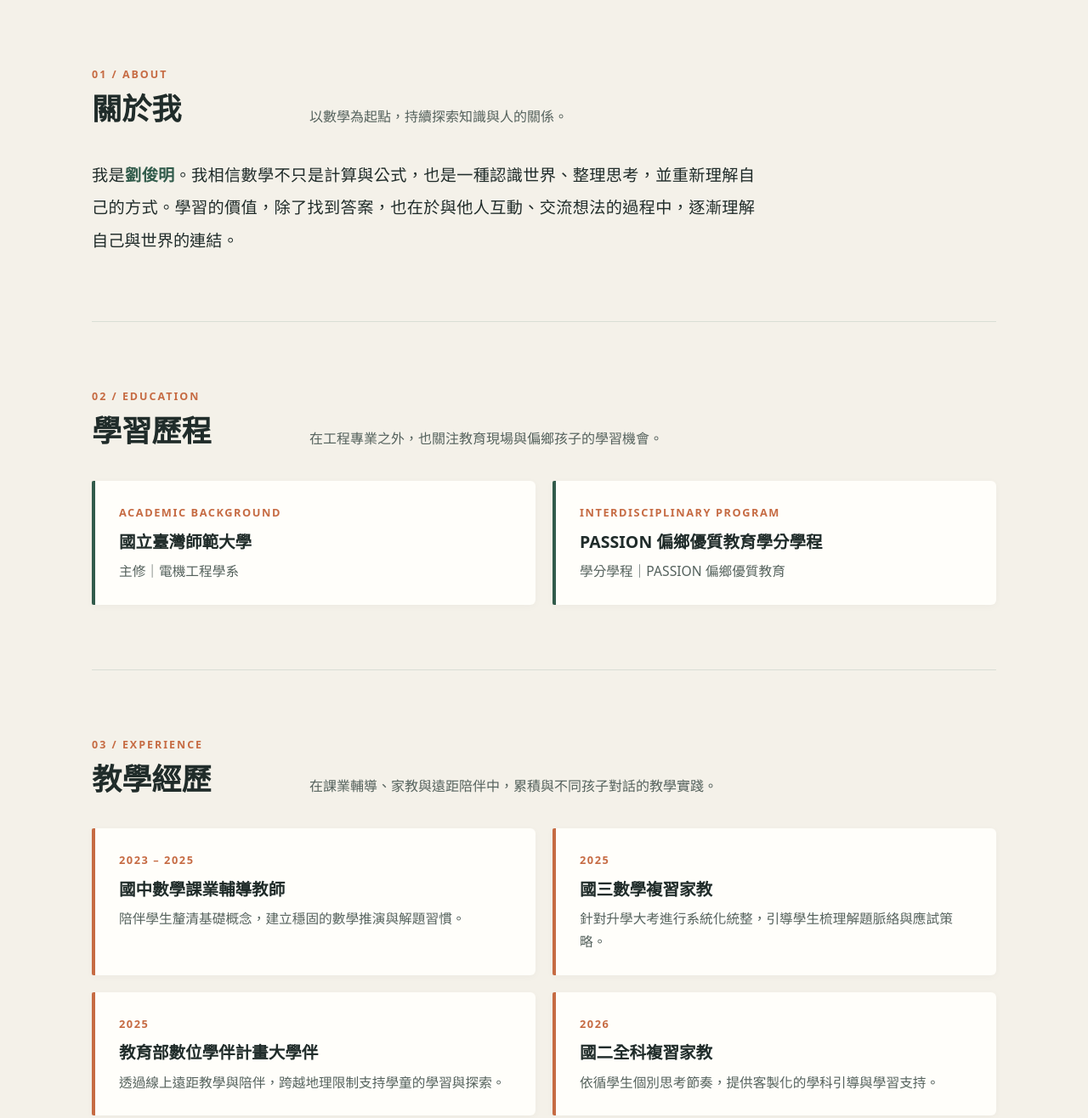
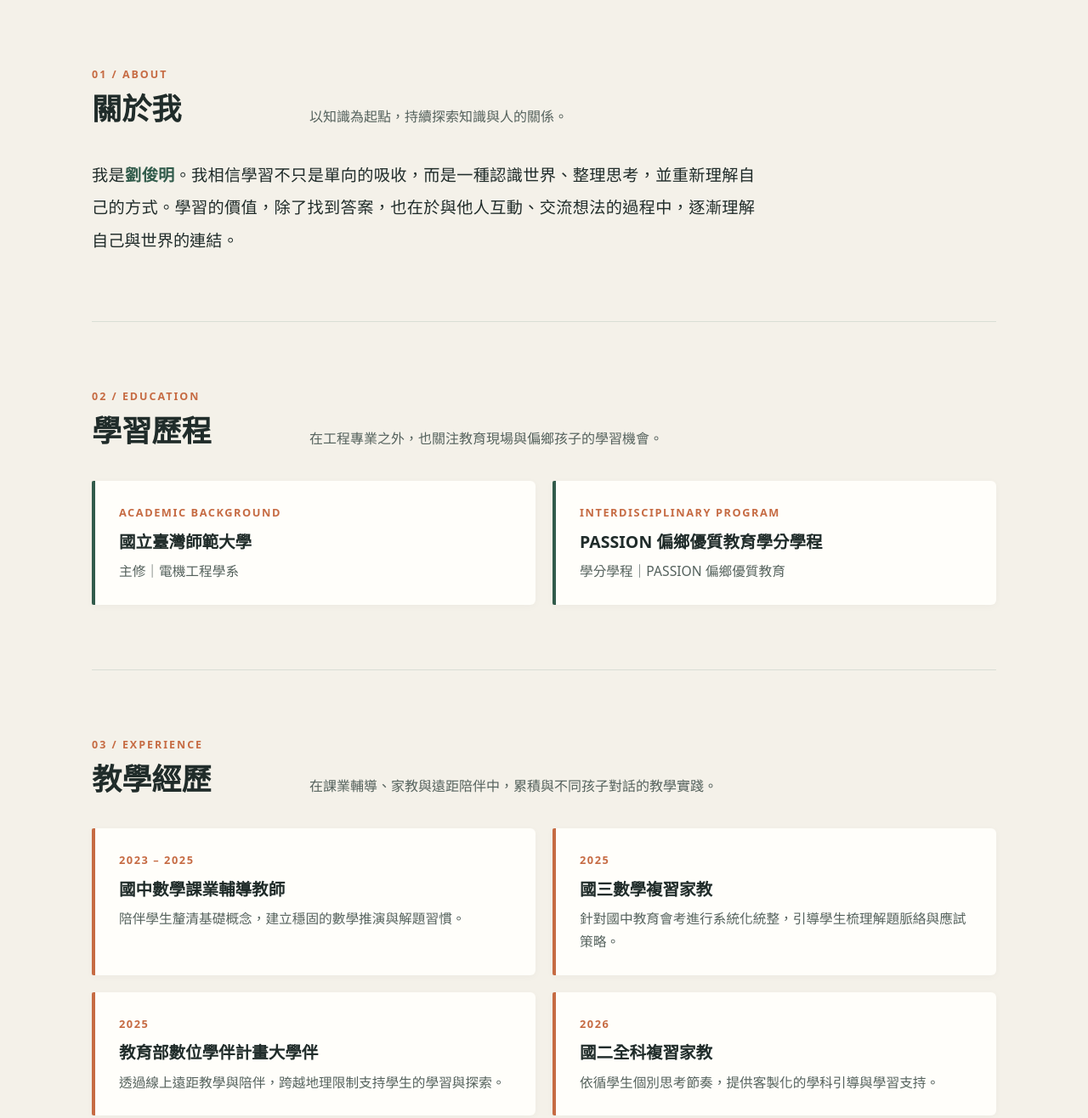
Before and after one commit to jtming-ntnu/edu-page, a plain HTML site: page index.html in a window 1280 px wide. Shown: the part 640-1956 px from the top of the page at 85% size. Drawn offline with Linux system fonts and the light colour scheme.

Commit message:
Update index.html

```diff
--- a/index.html
+++ b/index.html
@@ -671,9 +671,9 @@ footer {
         <div class="eyebrow">01 / ABOUT</div>
         <h2>關於我</h2>
       </div>
-      <p class="section-intro">以數學為起點，持續探索知識與人的關係。</p>
+      <p class="section-intro">以知識為起點，持續探索知識與人的關係。</p>
     </div>
-    <p class="about-copy">我是<strong>劉俊明</strong>。我相信數學不只是計算與公式，也是一種認識世界、整理思考，並重新理解自己的方式。學習的價值，除了找到答案，也在於與他人互動、交流想法的過程中，逐漸理解自己與世界的連結。</p>
+    <p class="about-copy">我是<strong>劉俊明</strong>。我相信學習不只是單向的吸收，而是一種認識世界、整理思考，並重新理解自己的方式。學習的價值，除了找到答案，也在於與他人互動、交流想法的過程中，逐漸理解自己與世界的連結。</p>
   </section>
 
   <section class="section" id="education">
@@ -715,12 +715,12 @@ footer {
       <article class="exp-item">
         <div class="exp-year">2025</div>
         <h3>國三數學複習家教</h3>
-        <p>針對升學大考進行系統化統整，引導學生梳理解題脈絡與應試策略。</p>
+        <p>針對國中教育會考進行系統化統整，引導學生梳理解題脈絡與應試策略。</p>
       </article>
       <article class="exp-item">
         <div class="exp-year">2025</div>
         <h3>教育部數位學伴計畫大學伴</h3>
-        <p>透過線上遠距教學與陪伴，跨越地理限制支持學童的學習與探索。</p>
+        <p>透過線上遠距教學與陪伴，跨越地理限制支持學生的學習與探索。</p>
       </article>
       <article class="exp-item">
         <div class="exp-year">2026</div>
```
